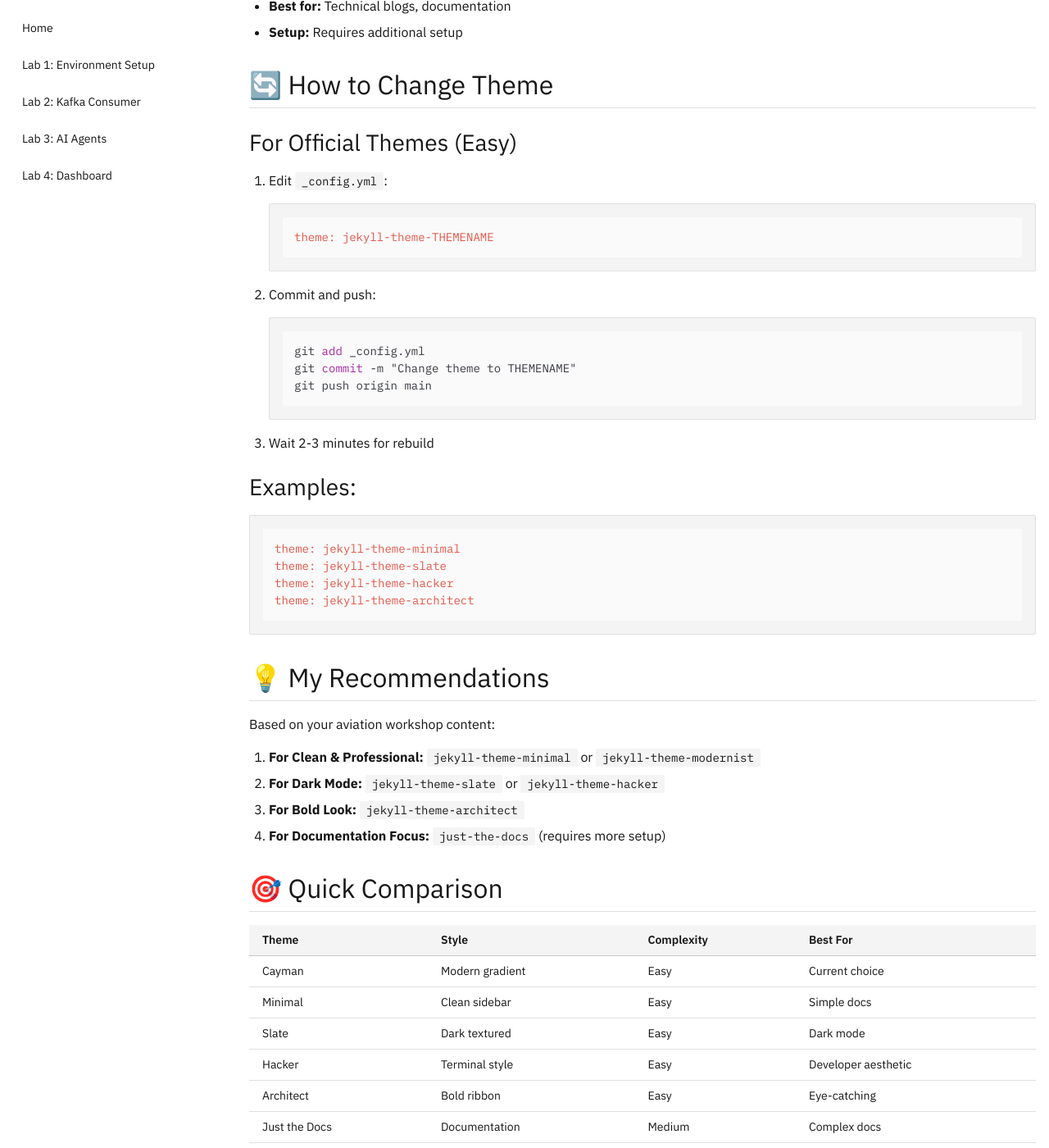
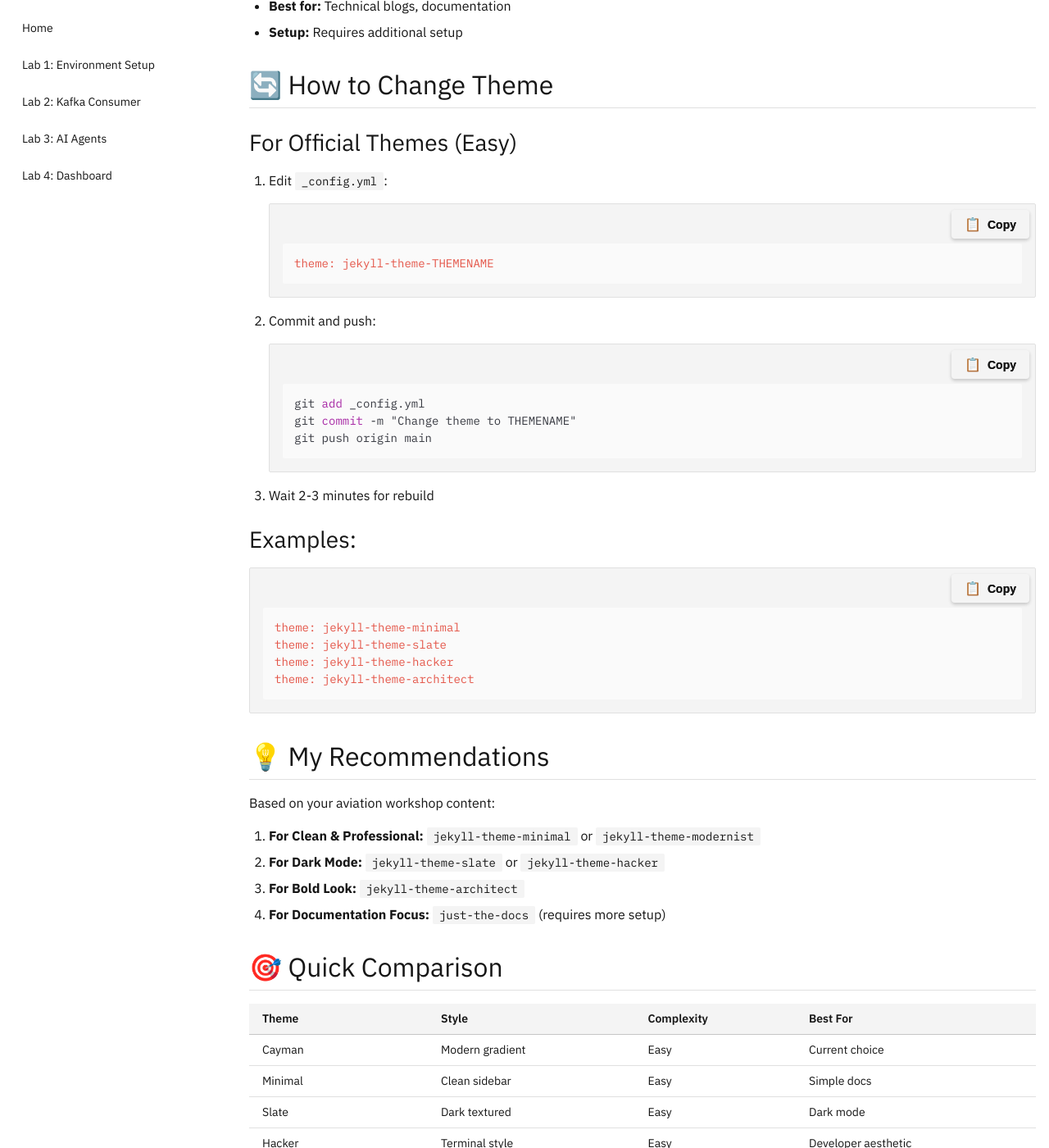
Before and after one commit to joshshiman/aviation-workshop, a Jekyll site: the page built from THEME_OPTIONS.md, in a window 1280 px wide and 1400 px high, scrolled down 3483 px. Shown: the whole window at 82% size. Built offline with Jekyll 4.4.1, drawn with Linux system fonts in a browser that asks for light colours; our own code applies the rules of GitHub Pages for plain Markdown files.

Commit message:
Add copy buttons

```diff
--- a/_layouts/carbon.html
+++ b/_layouts/carbon.html
@@ -274,5 +274,73 @@
     });
   </script>
   {% endif %}
+
+  <script>
+    // Add copy buttons to all code blocks
+    document.addEventListener('DOMContentLoaded', function() {
+      // Find all pre elements that contain code
+      var codeBlocks = document.querySelectorAll('pre code, pre');
+
+      codeBlocks.forEach(function(block) {
+        // Skip if already wrapped or if it's inside a wrapper
+        if (block.parentElement.classList.contains('code-block-wrapper')) {
+          return;
+        }
+
+        // Get the actual pre element
+        var pre = block.tagName === 'PRE' ? block : block.parentElement;
+
+        // Skip if pre is already processed
+        if (pre.querySelector('.copy-button')) {
+          return;
+        }
+
+        // Create wrapper
+        var wrapper = document.createElement('div');
+        wrapper.className = 'code-block-wrapper';
+
+        // Insert wrapper before pre
+        pre.parentNode.insertBefore(wrapper, pre);
+
+        // Move pre into wrapper
+        wrapper.appendChild(pre);
+
+        // Create copy button
+        var button = document.createElement('button');
+        button.className = 'copy-button';
+        button.setAttribute('aria-label', 'Copy code to clipboard');
+        button.innerHTML = '<span>Copy</span>';
+
+        // Add click handler
+        button.addEventListener('click', function() {
+          // Get the code content
+          var code = pre.querySelector('code') || pre;
+          var text = code.textContent || code.innerText;
+
+          // Copy to clipboard
+          navigator.clipboard.writeText(text).then(function() {
+            // Show success state
+            button.classList.add('copied');
+            button.innerHTML = '<span>Copied!</span>';
+
+            // Reset after 2 seconds
+            setTimeout(function() {
+              button.classList.remove('copied');
+              button.innerHTML = '<span>Copy</span>';
+            }, 2000);
+          }).catch(function(err) {
+            console.error('Failed to copy:', err);
+            button.innerHTML = '<span>Failed</span>';
+            setTimeout(function() {
+              button.innerHTML = '<span>Copy</span>';
+            }, 2000);
+          });
+        });
+
+        // Add button to wrapper
+        wrapper.appendChild(button);
+      });
+    });
+  </script>
 </body>
 </html>
--- a/assets/css/carbon-theme.css
+++ b/assets/css/carbon-theme.css
@@ -1034,3 +1034,68 @@ html[data-theme="dark"] .cds-footer {
 }
 
 /* Made with Bob */
+
+
+/* Copy Button Styles for All Code Blocks */
+.code-block-wrapper {
+  position: relative;
+  margin: 1rem 0;
+}
+
+.copy-button {
+  position: absolute;
+  top: 0.5rem;
+  right: 0.5rem;
+  padding: 0.5rem 1rem;
+  background: var(--cds-button-primary);
+  color: var(--cds-text-on-color);
+  border: none;
+  border-radius: 4px;
+  cursor: pointer;
+  font-size: 0.875rem;
+  font-weight: 600;
+  transition: all 0.15s ease;
+  z-index: 10;
+  display: flex;
+  align-items: center;
+  gap: 0.5rem;
+  box-shadow: 0 2px 4px rgba(0, 0, 0, 0.1);
+}
+
+.copy-button:hover {
+  background: var(--cds-button-primary-hover);
+  box-shadow: 0 4px 8px rgba(0, 0, 0, 0.15);
+}
+
+.copy-button:active {
+  background: var(--cds-button-primary-active);
+  transform: translateY(1px);
+}
+
+.copy-button.copied {
+  background: var(--cds-support-success);
+}
+
+.copy-button.copied:hover {
+  background: var(--cds-support-success);
+}
+
+.copy-button::before {
+  content: '📋';
+  font-size: 1rem;
+}
+
+.copy-button.copied::before {
+  content: '✓';
+}
+
+/* Adjust pre code blocks to accommodate copy button */
+.code-block-wrapper pre {
+  margin: 0;
+  padding-top: 3rem;
+}
+
+/* Ensure code blocks have proper positioning */
+article pre {
+  position: relative;
+}
```
